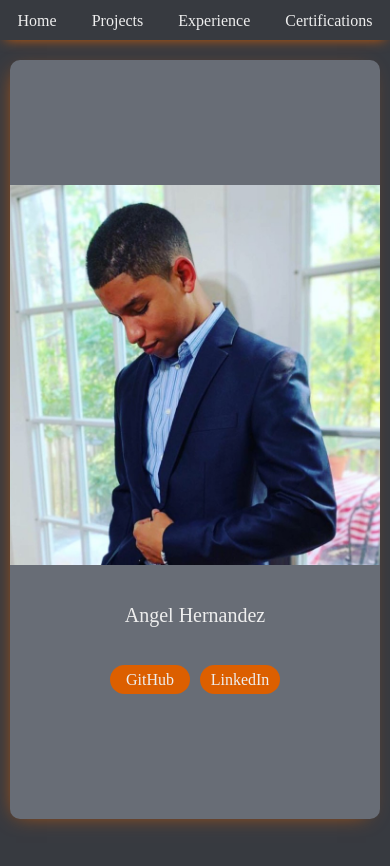
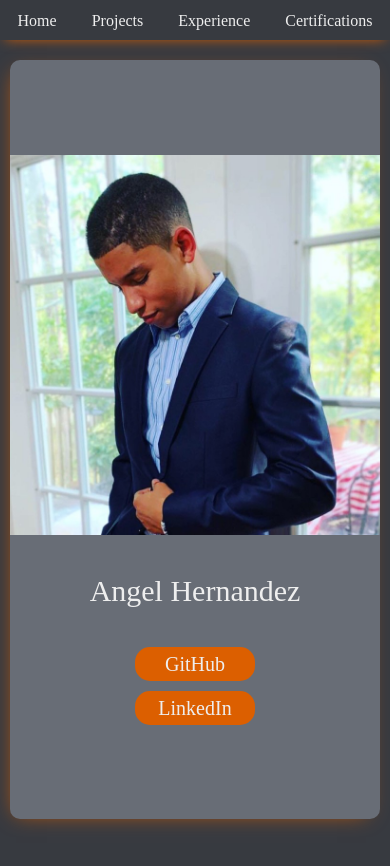
Before and after one commit to ahern111/ahern111.github.io, a plain HTML site: page index.html in a window 390 px wide. Shown: the top 866 px of the page. Drawn offline with Linux system fonts and the light colour scheme.

Commit message:
larger profile in links in mobile

```diff
--- a/styles.css
+++ b/styles.css
@@ -195,9 +195,6 @@ section.gallery h2 {
     height: 55%;
 }
 
-.card * {
-    /* border: 1px solid; */
-}
 #experience .card {
     /* border: 1px solid; */
     display: grid;
@@ -300,6 +297,16 @@ section.gallery h2 {
     .profile, nav{
         min-width: 100%;
     }
+    .profile > h3 {
+        font-size: calc(var(--subHeading)*1.5);
+    }
+    .profile > ul {
+        flex-direction: column;
+        font-size: var(--subHeading);
+    }
+    .profile > ul > li {
+        width: 120px;
+    }
     nav {
         position: fixed;
         padding: 1.25vh 0;
```
